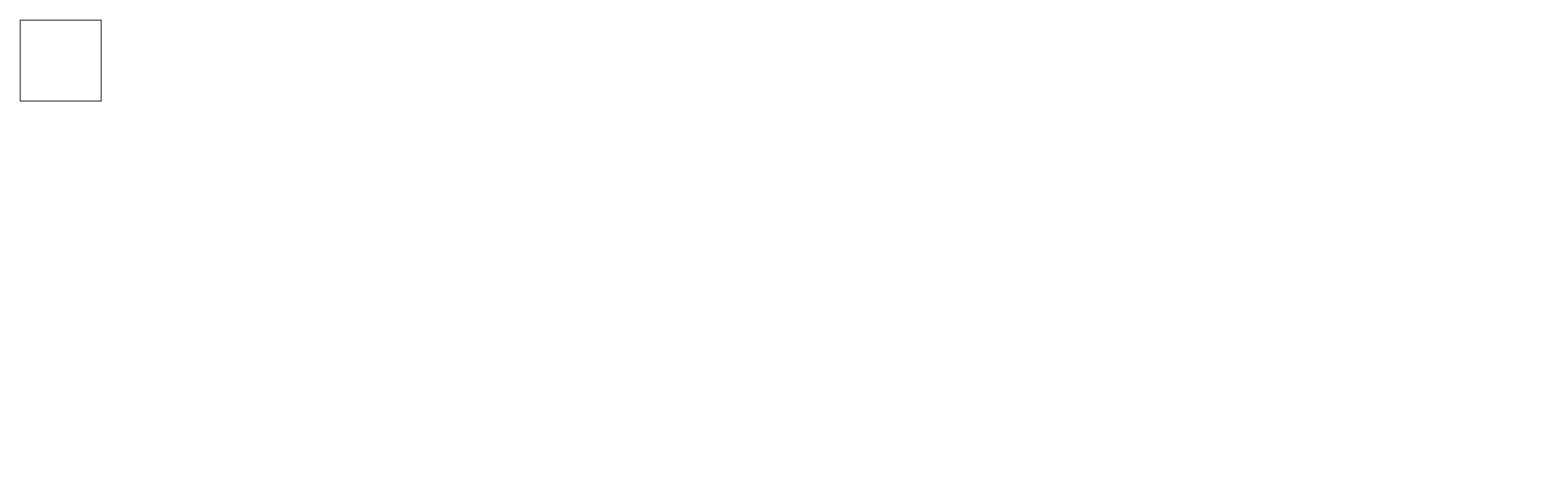
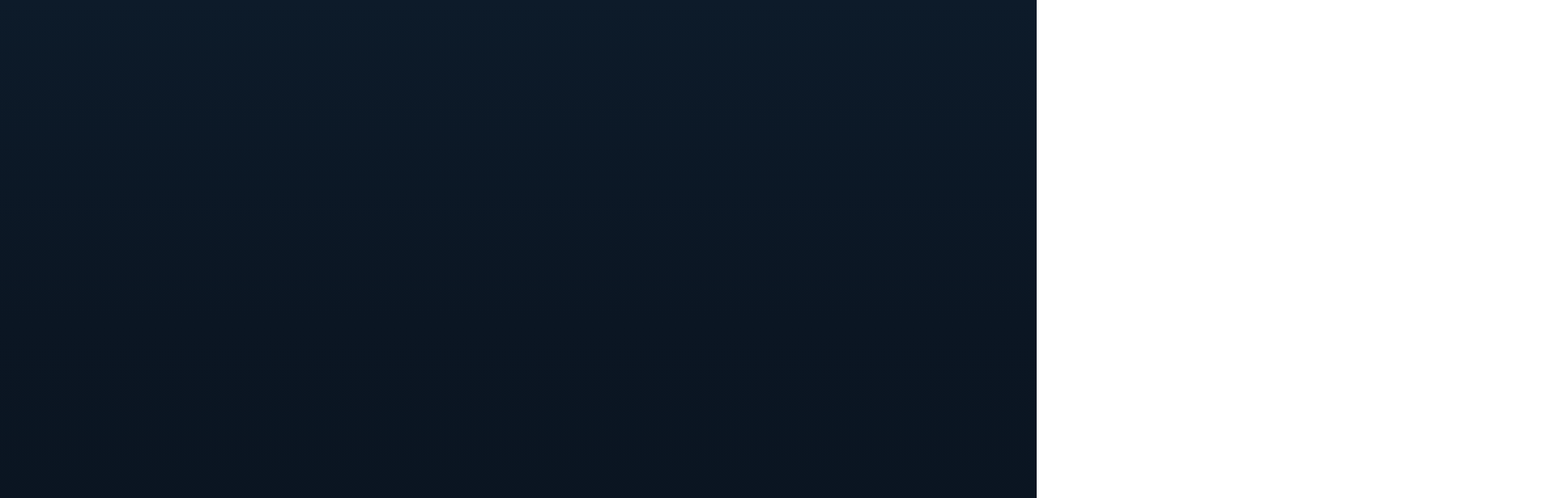
Before and after one commit to Tripurari-singh/Excalidraw, a Next.js app in the folder apps/frontend/: page /canvas/1 in a window 1280 px wide. Shown: the top 616 px of the page at 81% size, 1920 px wide, since content can reach past the window. Built offline with nearby package versions, Linux system fonts and the light colour scheme.

Commit message:
Rectangle Added

```diff
--- a/apps/frontend/app/canvas/[roomId]/page.tsx
+++ b/apps/frontend/app/canvas/[roomId]/page.tsx
@@ -1,5 +1,6 @@
 "use client"
 
+import { initDraw } from "@/draw/page";
 import { useEffect, useRef } from "react"
 
 export default function canvas(){
@@ -17,11 +18,13 @@ export default function canvas(){
             if(!ctx){
                 return;
             }
-            ctx.strokeRect(25 , 25 , 100 , 100);
+
+            initDraw(canvas , ctx);
         }
     } , [canvasRef]);
 
-    return <div>
-        <canvas ref={canvasRef} width={2000} height={2000}></canvas>
+    return <div className="w-full h-screen bg-gradient-to-b from-[#0d1b2a] via-[#0b1623] to-[#0a1420]">
+        <canvas ref={canvasRef} width={1000} height={1000}></canvas>
     </div>
+
 }
--- /dev/null
+++ b/apps/frontend/draw/page.tsx
@@ -0,0 +1,31 @@
+"use client"
+export  function initDraw(canvas : HTMLCanvasElement , ctx : CanvasRenderingContext2D){
+            let clicked = false;
+            let startX = 0;
+            let startY = 0;
+
+            canvas.addEventListener("mousedown" , (e) => {
+                clicked = true;
+                startX = e.clientX;
+                startY = e.clientY;
+                console.log(startX , startY)
+            })
+
+
+            canvas.addEventListener("mouseup" , (e) => {
+                clicked = false
+
+            })
+            canvas.addEventListener("mousemove" , (e) => {
+                if(clicked){
+                   const width = e.clientX - startX;
+                   const height = e.clientY - startY;
+                   ctx.clearRect(0 ,0 ,canvas.width , canvas.height);
+                   ctx.strokeStyle = "white";
+                   ctx.lineWidth = 2;
+                   ctx.strokeRect(startX , startY , width , height);
+                   ctx.fillRect(0,0,2,2);
+                }
+            })
+
+}
```
